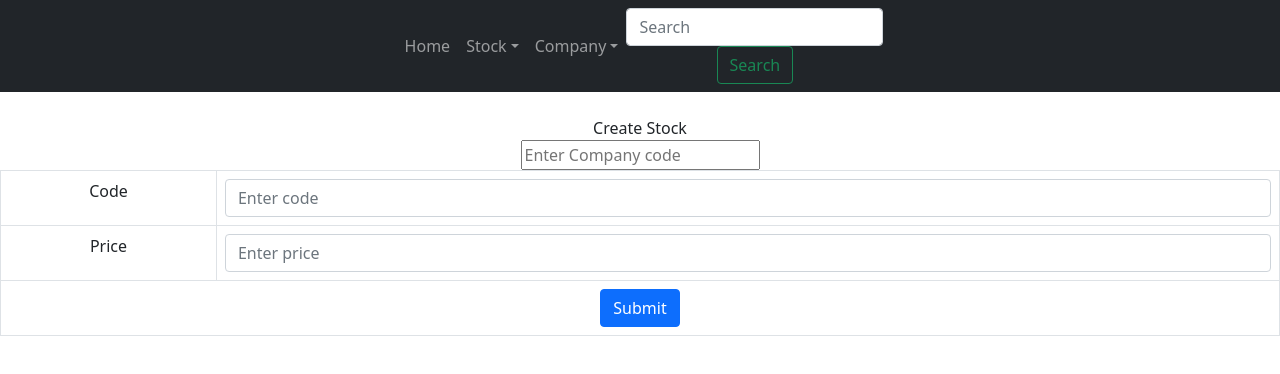
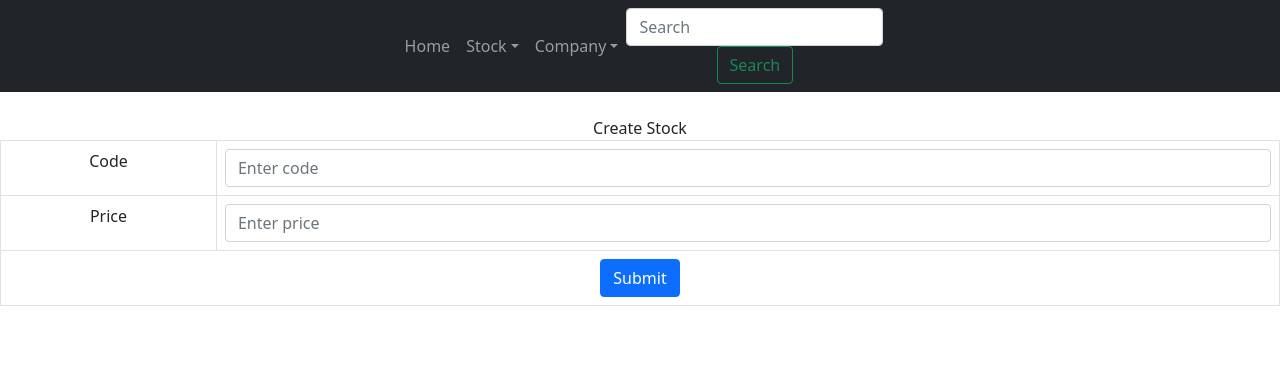
Before and after one commit to Shanavaz/stock-market-ui, a React (Create React App) app: page /stock/create in a window 1280 px wide. Shown: the top 374 px of the page. Built offline with nearby package versions, Linux system fonts and the light colour scheme.

Commit message:
updated the stock code

```diff
--- a/src/Components/Stock.js
+++ b/src/Components/Stock.js
@@ -7,7 +7,6 @@ function Stock() {
     const host = 'http://localhost:8081'
     let [code, setCode] = useState('');
     let [price, setPrice] = useState('');
-    let [compCode, setCompCode] = useState('');
 
     const submitForm = () => {
         var reqData = {
@@ -21,7 +20,7 @@ function Stock() {
                 "Access-Control-Allow-Origin": "*"
             }
           };
-        let url = host+"/api/v1.0/market/stock/add/${compCode}";
+        let url = host+`/api/v1.0/market/stock/add/${code}`;
 
         console.log(reqData)
         console.log(url)
@@ -39,7 +38,6 @@ function Stock() {
     return (
         <Form>
             <center>Create Stock</center>
-            <input type="text" onChange={(event)=>{setCompCode(event.target.value);}} placeholder="Enter Company code" />
             <Table bordered hover>
                 <tbody>
                     <tr>
```
